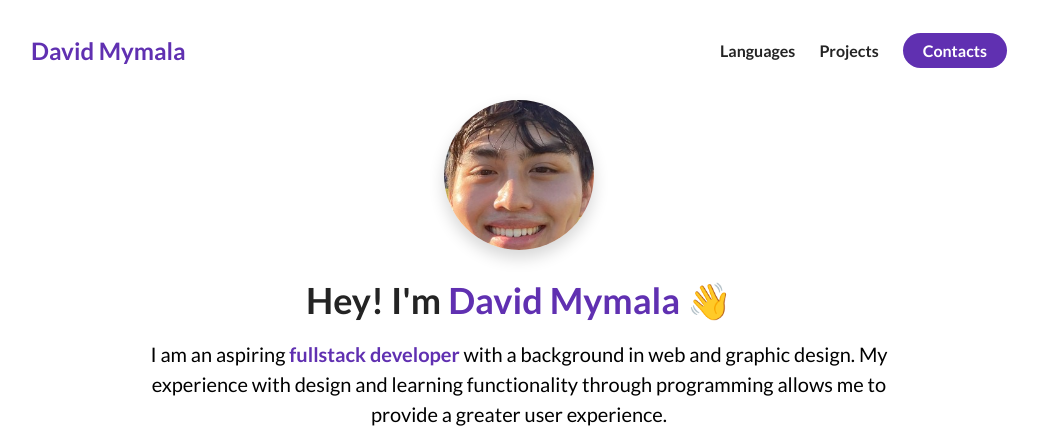
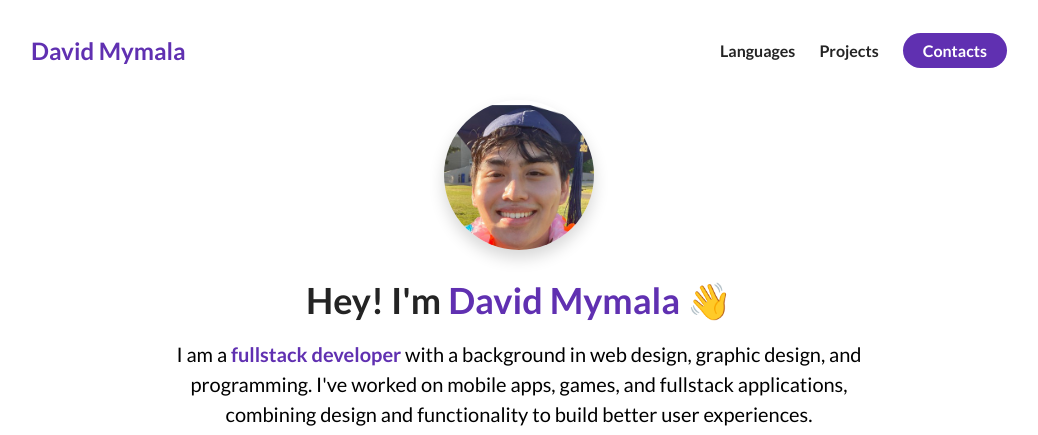
Before and after one commit to malacodes/Portfolio, a plain HTML site: page index.html in a window 1280 px wide. Shown: the top 435 px of the page, without its empty margins (121-1159 px from the left). Drawn offline with Linux system fonts and the light colour scheme.

Commit message:
Fixed image size issues

```diff
--- a/index.html
+++ b/index.html
@@ -28,7 +28,7 @@
                         Hey! I'm <span class="text-color--purple">David Mymala</span> 👋
                     </h1>
                     <p class="about-me__info--para">
-                        I am an aspiring <strong class="text-color--purple">fullstack developer</strong> with a background in web and graphic design. My experience with design and learning functionality through programming allows me to provide a greater user experience.
+                        I am a <strong class="text-color--purple">fullstack developer</strong> with a background in web design, graphic design, and programming. I've worked on mobile apps, games, and fullstack applications, combining design and functionality to build better user experiences.
                     </p>
                     <div class="about-me__links">
                         <a href="https://www.linkedin.com/in/david-mymala-19a295160/" class="about-me__link"><i class="fab fa-linkedin-in"></i></a>
--- a/style.css
+++ b/style.css
@@ -137,7 +137,7 @@ section:nth-child(even){
 
 .about-me__picture {
     width: 100%;
-    transform: scale(1.65);
+    transform: scale(1.1);
     padding-top: 12px;
 }
 
```
